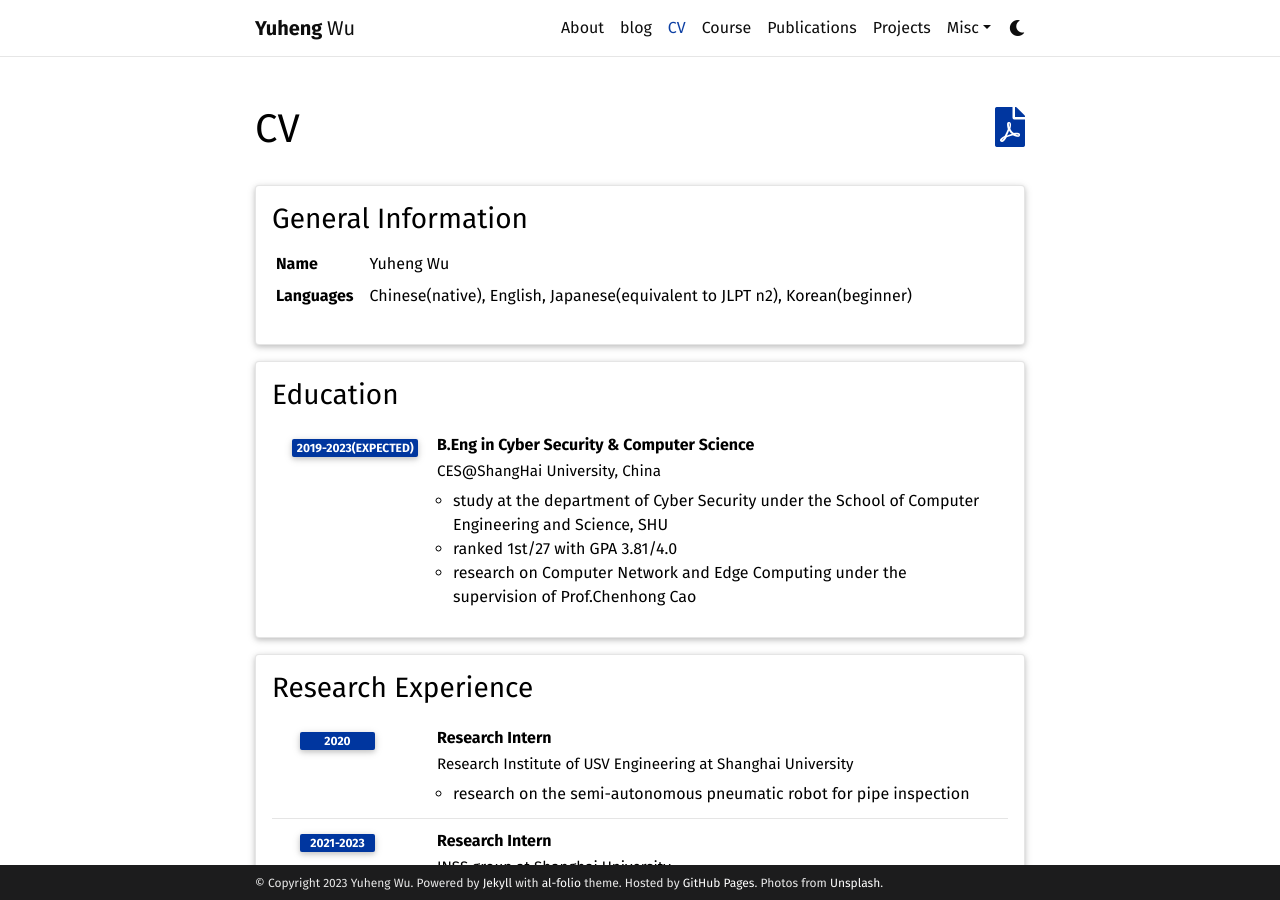
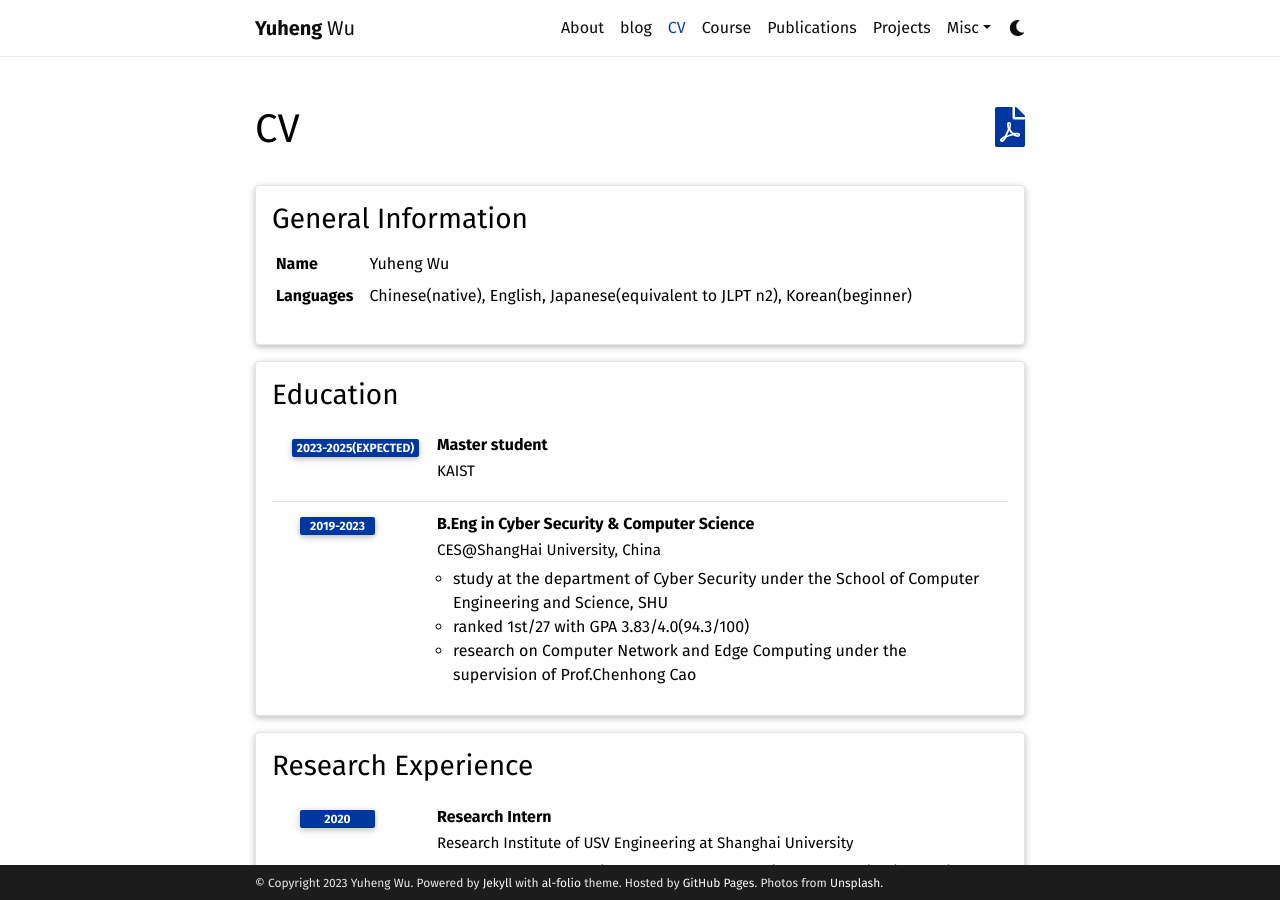
Before and after one commit to wyhallenwu/wyhallenwu.github.io, a Jekyll site: the page built from _pages/cv.md, in a window 1280 px wide and 900 px high. Built offline with Jekyll 4.4.1, drawn with Linux system fonts in a browser that asks for light colours; full-size pictures stand in for the smaller copies a plugin makes; comment, search, counter and statistics services are not loaded; a style sheet for code colours, icons or effects is not loaded.

Commit message:
update ms

```diff
--- a/_data/cv.yml
+++ b/_data/cv.yml
@@ -9,12 +9,15 @@
 - title: Education
   type: time_table
   contents:
+    - title: Master student
+      institution: KAIST
+      year: 2023-2025(expected)
     - title: B.Eng in Cyber Security & Computer Science
       institution: CES@ShangHai University, China
-      year: 2019-2023(expected)
+      year: 2019-2023
       description:
         - study at the department of Cyber Security under the School of Computer Engineering and Science, SHU
-        - ranked 1st/27 with GPA 3.81/4.0
+        - ranked 1st/27 with GPA 3.83/4.0(94.3/100)
         - research on Computer Network and Edge Computing under the supervision of Prof.Chenhong Cao
 
 
```
Also changed, not shown: _pages/about.md (+1 -1 lines).
